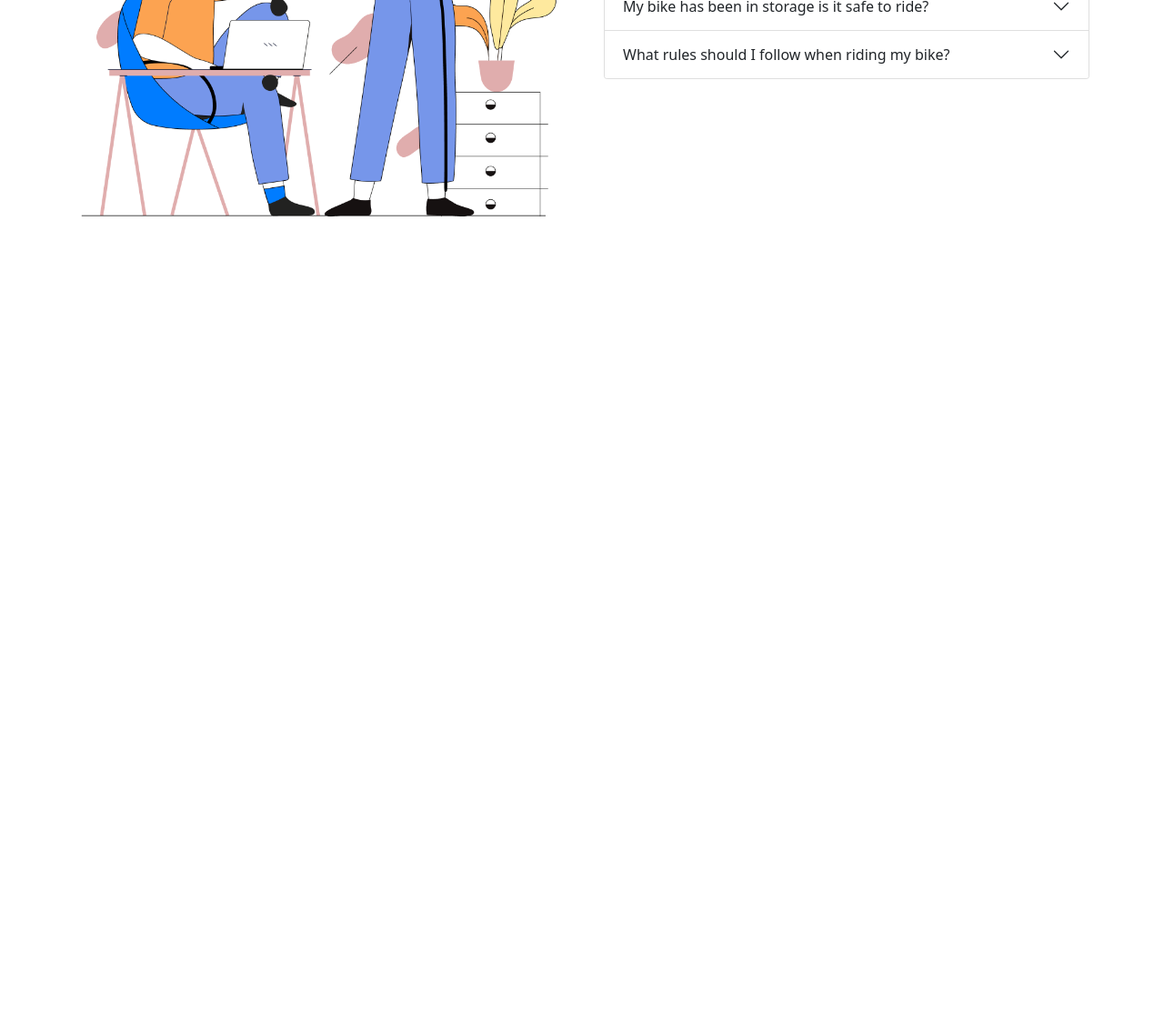
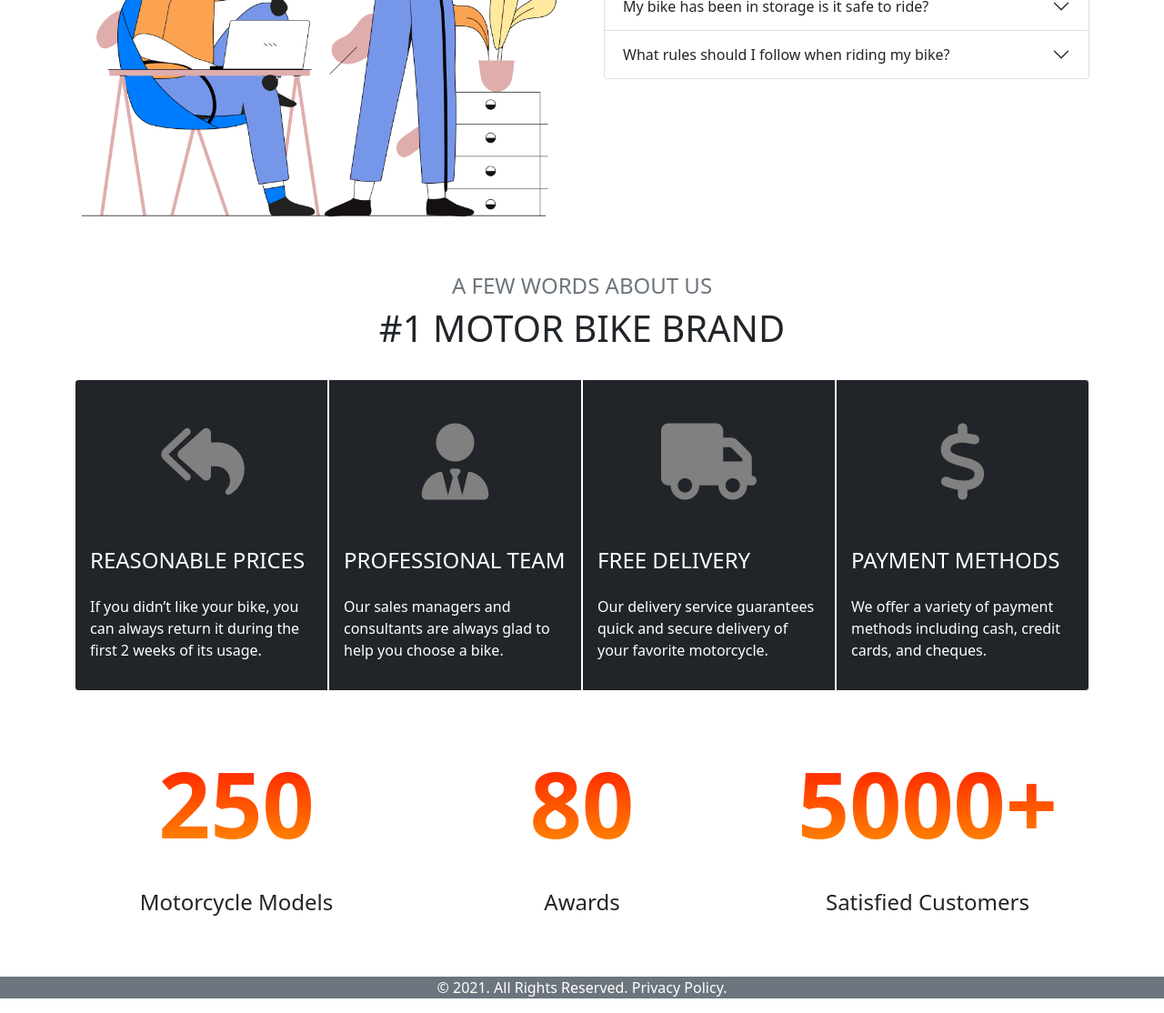
Before and after one commit to mynuddineee/honda-cbr, a plain HTML site: page index.html in a window 1280 px wide. Shown: the part 2187-3301 px from the top of the page at 91% size. Before the commit the page ends 2487 px from the top, so only its background shows below. Drawn offline with nearby package versions, Linux system fonts and the light colour scheme.

Commit message:
footer done

```diff
--- a/index.html
+++ b/index.html
@@ -217,9 +217,76 @@
         </section>
 
         <!-- Frequently asked questions section end-->
+        <!-- About Us Section start -->
+
+        <section class="container mt-5 mb-5">
+            <h4 class="text-center text-muted">A FEW WORDS ABOUT US</h4>
+            <h1 class="text-center pb-4">#1 MOTOR BIKE BRAND</h1>
+            <div class="card-group ">
+                <div class="card bg-dark border border-white">
+                    <i class="fas fa-reply-all hover-card"></i>
+                  <div class="card-body">
+                    <h4 class="card-title text-white pb-3 ">REASONABLE PRICES</h4>
+                    <p class="card-text text-white pb-3">If you didn’t like your bike, you can always return it during the first 2 weeks of its usage.</p>
+
+                  </div>
+                </div>
+                <div class="card bg-dark border border-white">
+                    <i class="fas fa-user-tie hover-card"></i>
+                  <div class="card-body">
+                    <h4 class="card-title text-white pb-3">PROFESSIONAL TEAM</h4>
+                    <p class="card-text text-white pb-3">Our sales managers and consultants are always glad to help you choose a bike.</p>
+
+                  </div>
+                </div>
+                <div class="card bg-dark border border-white">
+                    <i class="fas fa-truck hover-card"></i>
+                  <div class="card-body ">
+                    <h4 class="card-title text-white pb-3 ">FREE DELIVERY</h4>
+                    <p class="card-text text-white pb-3">Our delivery service guarantees quick and secure delivery of your favorite motorcycle.</p>
+
+                  </div>
+                </div>
+                <div class="card bg-dark border border-white">
+                    <i class="fas fa-dollar-sign hover-card"></i>
+                    <div class="card-body">
+                      <h4 class="card-title text-white pb-3">PAYMENT METHODS</h4>
+                      <p class="card-text text-white pb-3">We offer a variety of payment methods including cash, credit cards, and cheques.</p>
+
+                    </div>
+                  </div>
+              </div>
+
+        </section>
+
+        <!-- About Us Section End -->
+        <!-- Counter Section Start -->
+        <section class="container mt-5 mb-5">
+            <div class="row">
+                <div class="col-lg-4 col-sm-12">
+                    <p class="text-center counter-text">250</p>
+                    <p class="text-center title-text">Motorcycle Models</p>
+
+                </div>
+                <div class="col-lg-4 col-sm-12">
+                    <p class="text-center counter-text">80</p>
+                    <p class="text-center title-text">Awards</p>
+
+                </div>
+                <div class="col-lg-4 col-sm-12">
+                    <p class="text-center counter-text">5000+</p>
+                    <p class="text-center title-text">Satisfied Customers</p>
+
+                </div>
+            </div>
+
+        </section>
+
+        <!-- Counter Section End -->
+
     </main>
-    <footer>
-
+    <footer class="mt-5">
+        <p class="text-center bg-secondary text-white">© 2021. All Rights Reserved. Privacy Policy.</p>
     </footer>
     <!-- bootstrap js -->
     <script src="https://cdn.jsdelivr.net/npm/bootstrap@5.0.2/dist/js/bootstrap.bundle.min.js" integrity="sha384-MrcW6ZMFYlzcLA8Nl+NtUVF0sA7MsXsP1UyJoMp4YLEuNSfAP+JcXn/tWtIaxVXM" crossorigin="anonymous"></script>
--- a/styles/style.css
+++ b/styles/style.css
@@ -37,3 +37,49 @@ body{
 .fa-star{
     color: #E77C40;
 }
+.fa-reply-all{
+    color: gray;
+    text-align: center;
+    font-size: 84px;
+    padding-top: 48px;
+    padding-bottom: 36px;
+}
+.fa-user-tie{
+    color: gray;
+    text-align: center;
+    font-size: 84px;
+    padding-top: 48px;
+    padding-bottom: 36px;
+}
+.fa-truck{
+    color: gray;
+    text-align: center;
+    font-size: 84px;
+    padding-top: 48px;
+    padding-bottom: 36px;
+}
+.fa-dollar-sign{
+    color: gray;
+    text-align: center;
+    font-size: 84px;
+    padding-top: 48px;
+    padding-bottom: 36px;
+}
+.hover-card:hover{
+    color: goldenrod;
+
+}
+.hover-heading:hover{
+    background-color: silver;
+}
+
+.counter-text{
+    font-size: 100px;
+    font-weight: 700;
+    background: -webkit-linear-gradient(red, orange);
+    -webkit-background-clip: text;
+    -webkit-text-fill-color: transparent;
+}
+.title-text{
+    font-size: 24px;
+}
```
